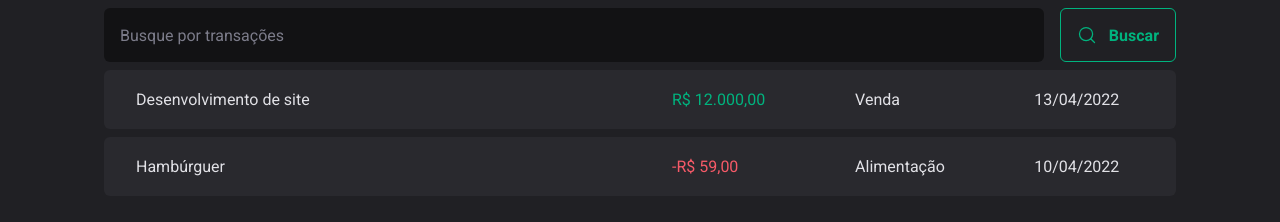
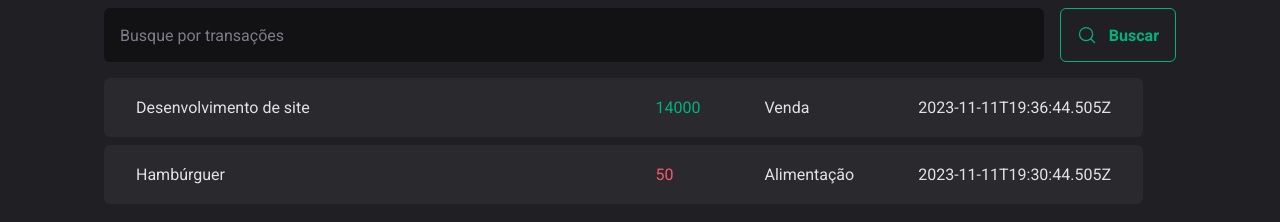
Before and after one commit to EduardoRGS/dt-money, a React (Vite) app: page / in a window 1280 px wide. Shown: the part 336-558 px from the top of the page. Built offline with nearby package versions, Linux system fonts and the light colour scheme; data requests are answered from the project's data file.

Commit message:
Utilizando os dados do json serve na tabela

```diff
--- a/src/pages/Transactions/index.tsx
+++ b/src/pages/Transactions/index.tsx
@@ -1,9 +1,25 @@
+import { useEffect, useState } from 'react';
 import { Header } from '../../components/Header';
 import { Summary } from '../../components/Summary';
 import { SearchForm } from './components';
 import { PriceHighlight, TransactionsContainer, TransactionsTable } from './styles';
+import { Transaction } from '../../types/transaction';
 
 export function Transactions() {
+
+  const [transactions, setTransactions] = useState<Transaction[]>([]);
+
+  async function loadTransactions() {
+    const response = await fetch('http://localhost:3333/transactions')
+    const data = await response.json()
+
+    setTransactions(data)
+  }
+
+  useEffect(() => {
+    loadTransactions()
+  }, []);
+
     return (
      <div>
         <Header />
@@ -15,24 +31,20 @@
         <TransactionsTable>
           <tbody>
             <tr>
-              <td width="50%">Desenvolvimento de site</td>
-              <td>
-                <PriceHighlight variant="income">
-                  R$ 12.000,00
-                </PriceHighlight>
-              </td>
-              <td>Venda</td>
-              <td>13/04/2022</td>
-            </tr>
-            <tr>
-              <td width="50%">Hambúrguer</td>
-              <td>
-                <PriceHighlight variant="outcome">
-                  -R$ 59,00
-                </PriceHighlight>
-              </td>
-              <td>Alimentação</td>
-              <td>10/04/2022</td>
+            {transactions.map(transaction => {
+              return (
+                <tr key={transaction.id}>
+                  <td width="50%">{transaction.description}</td>
+                  <td>
+                    <PriceHighlight variant={transaction.type}>
+                      {transaction.price}
+                    </PriceHighlight>
+                  </td>
+                  <td>{transaction.category}</td>
+                  <td>{transaction.createdAt}</td>
+                </tr>
+              )
+            })}
             </tr>
           </tbody>
         </TransactionsTable>
--- /dev/null
+++ b/src/types/transaction.ts
@@ -0,0 +1,8 @@
+export interface Transaction {
+    id: number;
+    description: string;
+    type: 'income' | 'outcome';
+    price: number;
+    category: string;
+    createdAt: string;
+  }
```
